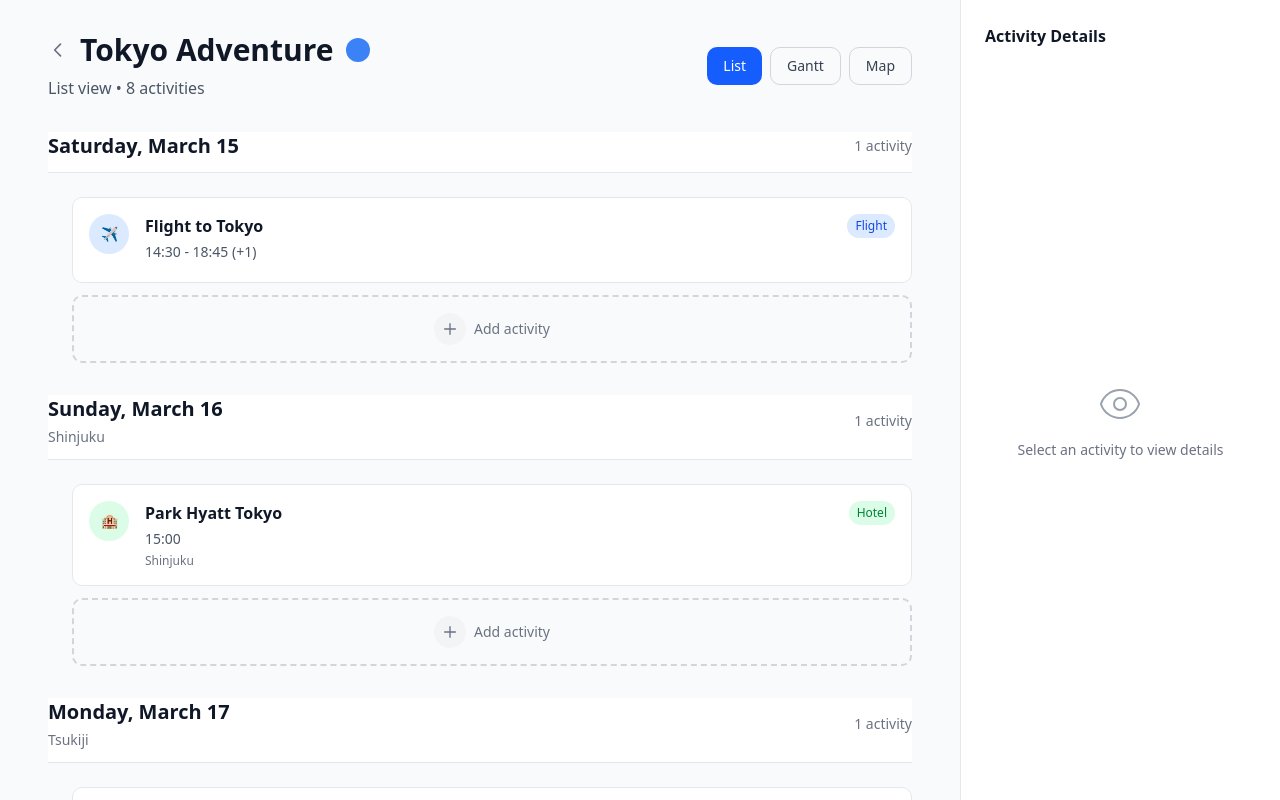
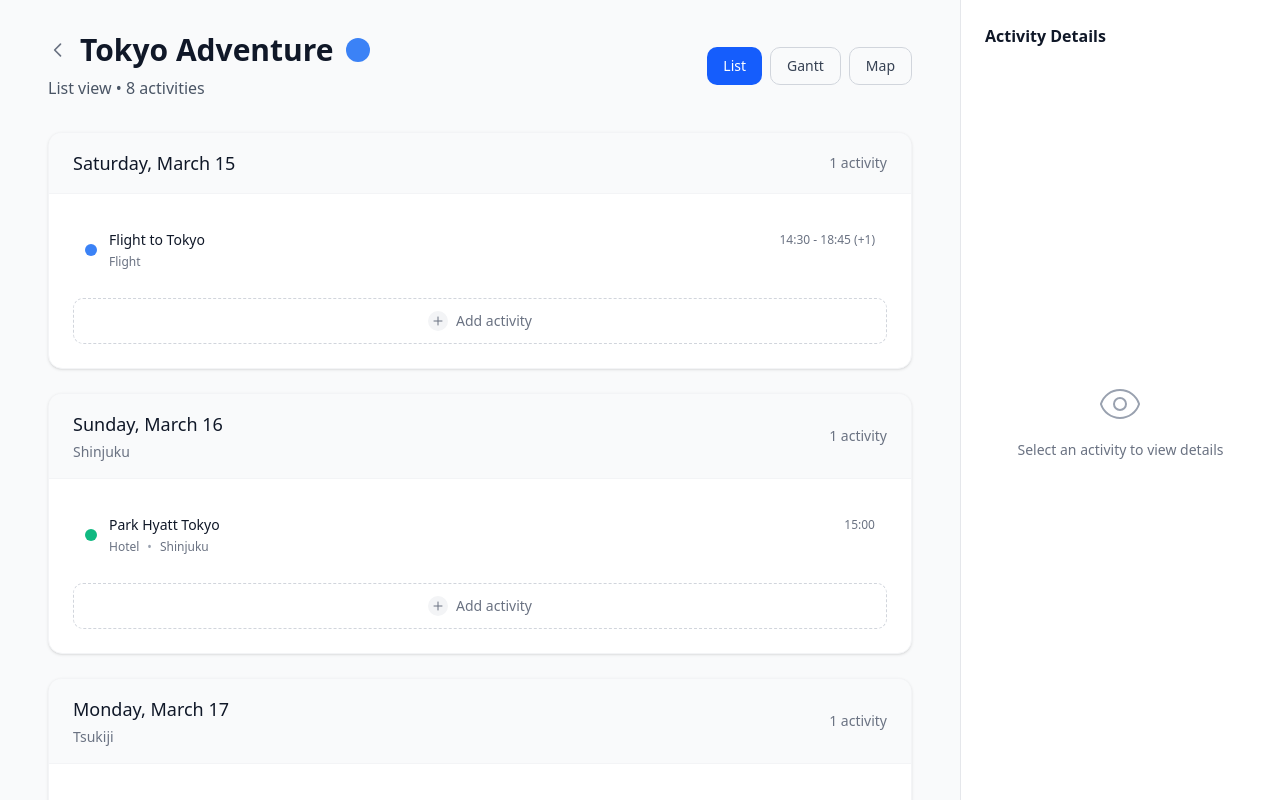
Before and after one commit to marlonbernardes/tripmind, a Next.js app in the folder frontend/: page /trip/1/timeline in a window 1280 px wide. Built offline with nearby package versions, Linux system fonts and the light colour scheme.

Commit message:
feat: enhance timeline feature components
- Update TimelineDay component with improved styling and activity handling
- Enhance ActivityCard with better visual design and interaction states
- Improve GanttChart component with timeline visualization

```diff
--- a/frontend/src/components/features/ActivityCard.tsx
+++ b/frontend/src/components/features/ActivityCard.tsx
@@ -7,12 +7,12 @@ interface ActivityCardProps {
 }
 
 const activityTypeConfig = {
-  flight: { emoji: '✈️', color: 'bg-blue-100 text-blue-700', name: 'Flight' },
-  hotel: { emoji: '🏨', color: 'bg-green-100 text-green-700', name: 'Hotel' },
-  event: { emoji: '🎯', color: 'bg-purple-100 text-purple-700', name: 'Event' },
-  transport: { emoji: '🚌', color: 'bg-yellow-100 text-yellow-700', name: 'Transport' },
-  note: { emoji: '📝', color: 'bg-gray-100 text-gray-700', name: 'Note' },
-  task: { emoji: '✅', color: 'bg-orange-100 text-orange-700', name: 'Task' }
+  flight: { dot: '#3B82F6', name: 'Flight' },
+  hotel: { dot: '#10B981', name: 'Hotel' },
+  event: { dot: '#8B5CF6', name: 'Event' },
+  transport: { dot: '#F59E0B', name: 'Transport' },
+  note: { dot: '#6B7280', name: 'Note' },
+  task: { dot: '#F97316', name: 'Task' }
 }
 
 export function ActivityCard({ activity, isSelected = false, onClick }: ActivityCardProps) {
@@ -34,35 +34,43 @@ export function ActivityCard({ activity, isSelected = false, onClick }: Activity
   return (
     <div
       onClick={onClick}
-      className={`flex items-start gap-4 p-4 border rounded-lg hover:shadow-sm transition-all duration-200 cursor-pointer ${
+      className={`flex items-center gap-3 p-3 rounded-lg hover:bg-gray-50 dark:hover:bg-gray-700/50 transition-colors cursor-pointer ${
         isSelected
-          ? 'border-blue-500 bg-blue-50 dark:bg-blue-900/20 dark:border-blue-400'
-          : 'border-gray-200 dark:border-gray-700 hover:border-gray-300 dark:hover:border-gray-600 bg-white dark:bg-gray-800'
+          ? 'bg-blue-50 dark:bg-blue-900/20'
+          : 'hover:bg-gray-50 dark:hover:bg-gray-700/30'
       }`}
     >
-      <div className={`w-10 h-10 rounded-full flex items-center justify-center text-sm ${config.color} dark:opacity-90`}>
-        {config.emoji}
-      </div>
+      {/* Colored dot indicator */}
+      <div
+        className="w-3 h-3 rounded-full flex-shrink-0"
+        style={{ backgroundColor: config.dot }}
+      />
 
       <div className="flex-1 min-w-0">
-        <div className="flex items-start justify-between mb-1">
-          <h3 className="font-semibold text-gray-900 dark:text-white truncate pr-2">
+        <div className="flex items-center justify-between">
+          <h3 className="text-sm font-medium text-gray-900 dark:text-white truncate pr-2">
             {activity.title}
           </h3>
-          <span className={`text-xs px-2 py-1 rounded-full flex-shrink-0 ${config.color} font-medium`}>
+          <div className="flex items-center gap-2 flex-shrink-0">
+            <span className="text-xs text-gray-500 dark:text-gray-400">
+              {timeDisplay}
+            </span>
+          </div>
+        </div>
+
+        <div className="flex items-center gap-2 mt-1">
+          <span className="text-xs text-gray-500 dark:text-gray-400 capitalize">
             {config.name}
           </span>
+          {activity.city && (
+            <>
+              <span className="text-xs text-gray-400 dark:text-gray-500">•</span>
+              <span className="text-xs text-gray-500 dark:text-gray-400">
+                {activity.city}
+              </span>
+            </>
+          )}
         </div>
-
-        <p className="text-gray-600 dark:text-gray-300 text-sm font-medium mb-1">
-          {timeDisplay}
-        </p>
-
-        {activity.city && (
-          <p className="text-gray-500 dark:text-gray-400 text-xs">
-            {activity.city}
-          </p>
-        )}
       </div>
     </div>
   )
--- a/frontend/src/components/features/TimelineDay.tsx
+++ b/frontend/src/components/features/TimelineDay.tsx
@@ -29,12 +29,12 @@ export function TimelineDay({ date, activities, selectedActivityId, onActivitySe
   })
 
   return (
-    <div className="mb-8">
-      {/* Sticky Day Header */}
-      <div className="sticky top-0 bg-white dark:bg-gray-900 border-b border-gray-200 dark:border-gray-700 pb-3 mb-6 z-10">
+    <div className="bg-white dark:bg-gray-900 rounded-xl shadow-sm border border-gray-100 dark:border-gray-800 overflow-hidden mb-6">
+      {/* Day Header */}
+      <div className="px-6 py-4 border-b border-gray-100 dark:border-gray-800 bg-gray-50 dark:bg-gray-800/50">
         <div className="flex items-center justify-between">
           <div>
-            <h2 className="text-xl font-semibold text-gray-900 dark:text-white">
+            <h2 className="text-lg font-medium text-gray-900 dark:text-white">
               {formatDate(date)}
             </h2>
             {cities.length > 0 && (
@@ -50,21 +50,24 @@ export function TimelineDay({ date, activities, selectedActivityId, onActivitySe
       </div>
 
       {/* Activities List */}
-      <div className="space-y-3 ml-6">
-        {sortedActivities.map((activity) => (
+      <div className="p-6">
+        <div className="space-y-2">
+          {sortedActivities.map((activity, index) => (
+            <div key={activity.id} className={index % 2 === 0 ? 'bg-white dark:bg-gray-900' : 'bg-gray-50 dark:bg-gray-800/30'}>
               <ActivityCard
-            key={activity.id}
                 activity={activity}
                 isSelected={selectedActivityId === activity.id}
                 onClick={() => onActivitySelect?.(activity)}
               />
+            </div>
           ))}
+        </div>
 
         {/* Add Activity Button */}
-        <button className="w-full p-4 border-2 border-dashed border-gray-300 dark:border-gray-600 rounded-lg text-gray-500 dark:text-gray-400 hover:border-blue-400 hover:text-blue-600 dark:hover:text-blue-400 transition-colors group">
+        <button className="w-full mt-4 p-3 border border-dashed border-gray-300 dark:border-gray-600 rounded-lg text-gray-500 dark:text-gray-400 hover:border-blue-400 hover:text-blue-600 dark:hover:text-blue-400 transition-colors group">
           <div className="flex items-center justify-center gap-2">
-            <div className="w-8 h-8 rounded-full bg-gray-100 dark:bg-gray-700 group-hover:bg-blue-100 dark:group-hover:bg-blue-900/50 flex items-center justify-center transition-colors">
-              <svg className="w-4 h-4" fill="none" stroke="currentColor" viewBox="0 0 24 24">
+            <div className="w-5 h-5 rounded-full bg-gray-100 dark:bg-gray-700 group-hover:bg-blue-100 dark:group-hover:bg-blue-900/50 flex items-center justify-center transition-colors">
+              <svg className="w-3 h-3" fill="none" stroke="currentColor" viewBox="0 0 24 24">
                 <path strokeLinecap="round" strokeLinejoin="round" strokeWidth={2} d="M12 4v16m8-8H4" />
               </svg>
             </div>
```
Also changed, not shown: frontend/src/components/features/GanttChart.tsx (+19 -26 lines). Lines whose indentation alone changed are shown as unchanged.
